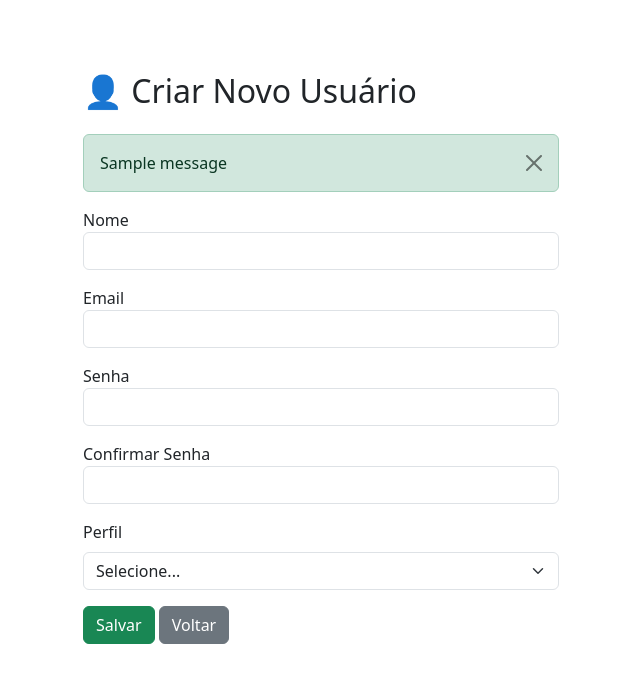
After one commit to fabriciooliveira2022/listadecompraspython, a Flask app: page /usuarios/primeiro-usuario in a window 1280 px wide. The commit adds this page. Shown: the top 683 px of the page, without its empty margins (319-959 px from the left). Run offline with Flask 3, Linux system fonts and the light colour scheme; one stand-in notice (Sample message) is shown; data that the repository does not hold is empty.

Commit message:
Atualização para criar usuários na tela de login.

```diff
--- /dev/null
+++ b/templates/usuarios/primeiro_usuario.html
@@ -0,0 +1,62 @@
+<!DOCTYPE html>
+<html lang="pt-br">
+<head>
+    <meta charset="UTF-8">
+    <title>Novo Usuário</title>
+    <link href="https://cdn.jsdelivr.net/npm/bootstrap@5.3.2/dist/css/bootstrap.min.css" rel="stylesheet">
+</head>
+<body class="p-4">
+
+<div class="container mt-5" style="max-width: 500px;">
+    <h2 class="mb-4">👤 Criar Novo Usuário</h2>
+
+    {% with messages = get_flashed_messages(with_categories=true) %}
+        {% if messages %}
+            {% for category, message in messages %}
+                <div class="alert alert-{{ category }} alert-dismissible fade show" role="alert">
+                    {{ message }}
+                    <button type="button" class="btn-close" data-bs-dismiss="alert"></button>
+                </div>
+            {% endfor %}
+        {% endif %}
+    {% endwith %}
+
+    <form method="POST">
+        <div class="mb-3">
+            <label>Nome</label>
+            <input type="text" name="nome" class="form-control" required>
+        </div>
+
+        <div class="mb-3">
+            <label>Email</label>
+            <input type="email" name="email" class="form-control" required>
+        </div>
+
+        <div class="mb-3">
+            <label>Senha</label>
+            <input type="password" name="senha" class="form-control" required>
+        </div>
+
+        <div class="mb-3">
+            <label>Confirmar Senha</label>
+            <input type="password" name="senha2" class="form-control" required>
+        </div>
+
+        <div class="mb-3">
+    <label class="form-label">Perfil</label>
+    <select name="perfil_id" class="form-select" required>
+        <option value="">Selecione...</option>
+        <option value="1">Administrador</option>
+        <option value="2">Usuário</option>
+        <option value="3">Usuário Avançado</option>
+    </select>
+</div>
+
+        <button type="submit" class="btn btn-success">Salvar</button>
+        <a href="{{ url_for('usuarios.login') }}" class="btn btn-secondary">Voltar</a>
+    </form>
+</div>
+
+<script src="https://cdn.jsdelivr.net/npm/bootstrap@5.3.2/dist/js/bootstrap.bundle.min.js"></script>
+</body>
+</html>
```
Also changed, not shown: templates/usuarios/login.html (+8 -0 lines).
